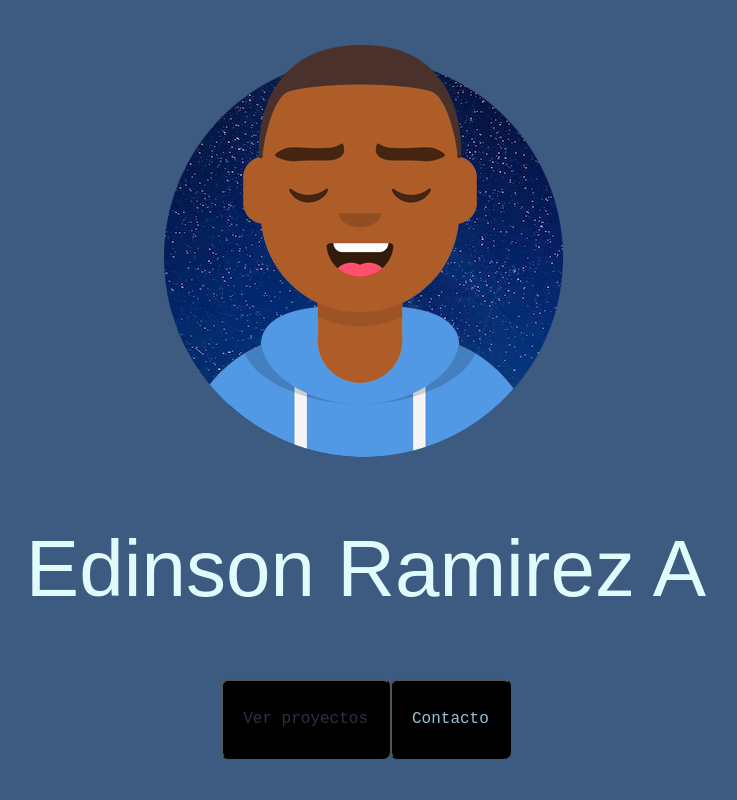
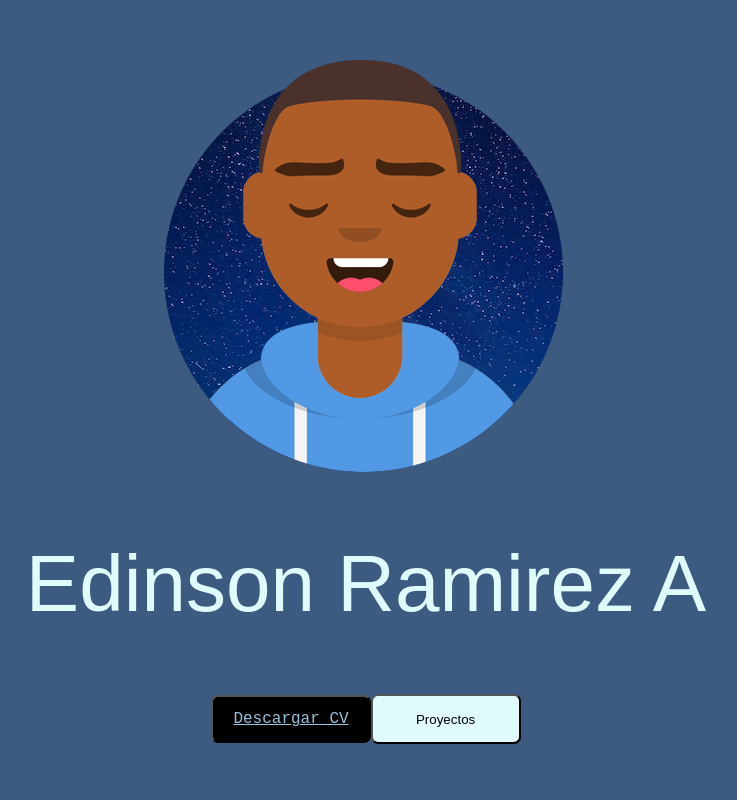
Before and after one commit to edinsonRmz/portafolio-edinson, a React (Create React App) app in the folder portafoleo-edinson/: page / in a window 1280 px wide. Shown: the top 800 px of the page, without its empty margins (274-1011 px from the left). Built offline with nearby package versions, Linux system fonts and the light colour scheme.

Commit message:
ultimo 09/06/2023

```diff
--- a/portafoleo-edinson/src/Componet.jsx
+++ b/portafoleo-edinson/src/Componet.jsx
@@ -1,25 +1,42 @@
 import React from 'react';
 import Avatar from './avatar.png';
-import Text from './Text.css'
-
-
+import './Text.css';
+import CV from './_pdf-prueba.pdf';
+import Proyectos from './Proyectos';
 
 export default function TuComponente() {
+  // Función para desplazarse a la sección deseada
+  const scrollToSection = () => {
+    const section = document.getElementById('seccionDestino'); // Reemplaza 'seccionDestino' con el ID de la sección a la que deseas desplazarte.
+
+    if (section) {
+      section.scrollIntoView({ behavior: 'smooth' });
+    }
+  };
+
   return (
     <div>
       <div className='hero'>
         <div className='conten'>
           <div className='center-vertically'>
-          <img src={Avatar} className='Avatar center-vertically' alt="Avatar" />
+            <img src={Avatar} className='Avatar center-vertically' alt="Avatar" />
           </div>
           <h2 className='edinson-ramirez-a'>Edinson Ramirez A</h2>
           <div className='buttons'>
-            <button className='button'><p className='ver-proyectos'>Ver proyectos</p></button>
-            <button className='button'><p className='contacto'>Contacto</p></button>
+            <button className='button'>
+              <a className='contacto' href={CV} download>Descargar CV</a>
+            </button>
+            <button className='button1' onClick={scrollToSection}  style={{color:'black', height:'50px', width:'150px'}}>
+              Proyectos
+            </button>
           </div>
         </div>
       </div>
+
+      {/* Sección a la que te deseas desplazar */}
+      <div id='seccionDestino' className='seccion'>
+        {/* Contenido de la sección */}
+      </div>
     </div>
   );
-
 }
--- a/portafoleo-edinson/src/Content.css
+++ b/portafoleo-edinson/src/Content.css
@@ -71,7 +71,7 @@
     border-radius: 0px 0px 0px 0px;
   }
 
-  .button {
+  .button1 {
     box-sizing: border-box;
     flex-shrink: 0;
     width: min-content;
--- a/portafoleo-edinson/src/Proyectos.jsx
+++ b/portafoleo-edinson/src/Proyectos.jsx
@@ -5,6 +5,7 @@ import Img1 from './img1.png';
 export default function Proyectos() {
     return (
       <div className="gallery">
+        <h1>proyectos</h1>
         <div className="row">
           <div className="top-image">
             <img src={Img1} alt="Imagen 3" />
--- a/portafoleo-edinson/src/copyright.jsx
+++ b/portafoleo-edinson/src/copyright.jsx
@@ -13,7 +13,7 @@ export default function Footer() {
       height: '40vh',
     }}>
       <div style={{ display: 'flex', alignItems: 'center', color:'black' }}>
-        <a href="https://www.linkedin.com/your-profile-link">
+        <a href="https://www.linkedin.com/in/edinson-ramirez-703ab1226/">
           <BiLogoLinkedinSquare size={30} style={{ marginRight: '10px',  color:'black' }} />
         </a>
         <a href="https://github.com/edinsonRmz">
```
Also changed, not shown: portafoleo-edinson/src/cev .txt (added), 1 other file (tests, documents, lock files or other folders).
